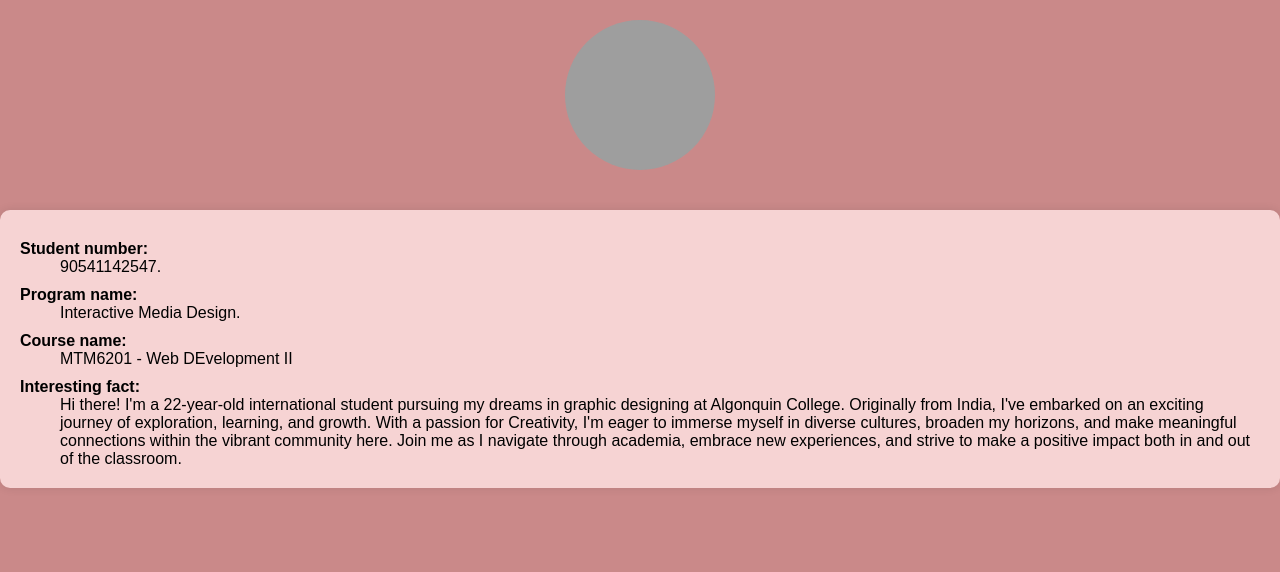
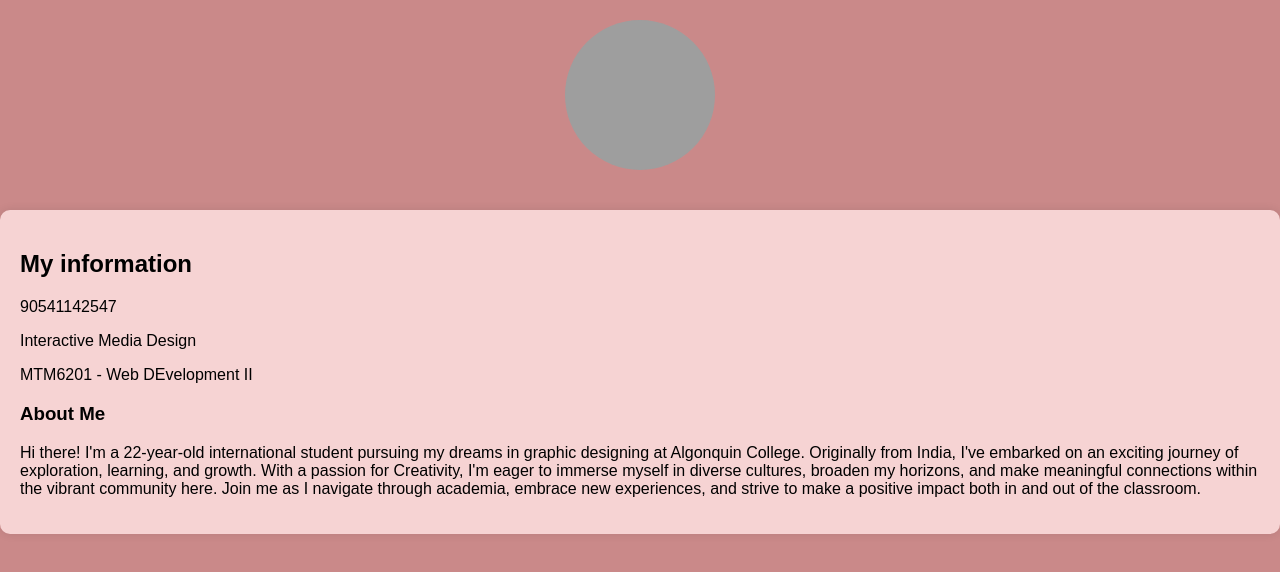
Before and after one commit to 1amanpreetkaur/week1-sem2-, a plain HTML site: page Index.html in a window 1280 px wide. Shown: the part 78-650 px from the top of the page. Drawn offline with Linux system fonts and the light colour scheme; grey boxes are pictures that could not be loaded.

Commit message:
few changes in index

```diff
--- a/Index.html
+++ b/Index.html
@@ -10,16 +10,16 @@
 <body>
     <h1>Amanpreet Kaur</h1>
     <img src="C:\Users\amanj\OneDrive\Documents\archie's profile picture.jpg">
-    <dl>
-        <dt>Student number:</dt>
-        <dd>90541142547.</dd>
-        <dt>Program name:</dt>
-        <dd>Interactive Media Design.</dd>
-        <dt>Course name:</dt>
-        <dd>MTM6201 - Web DEvelopment II</dd>
-        <dt>Interesting fact:</dt>
-        <dd>Hi there! I'm a 22-year-old international student pursuing my dreams in graphic designing at Algonquin College. Originally from India, I've embarked on an exciting journey of exploration, learning, and growth. With a passion for Creativity, I'm eager to immerse myself in diverse cultures, broaden my horizons, and make meaningful connections within the vibrant community here. Join me as I navigate through academia, embrace new experiences, and strive to make a positive impact both in and out of the classroom.</dd>
-    </dl>
+    <ul>
+        <h2>My information</h2>
+        <p>90541142547</p>
+
+        <p>Interactive Media Design</p>
+
+        <p>MTM6201 - Web DEvelopment II</p>
+        <h3>About Me</h3>
+        <p>Hi there! I'm a 22-year-old international student pursuing my dreams in graphic designing at Algonquin College. Originally from India, I've embarked on an exciting journey of exploration, learning, and growth. With a passion for Creativity, I'm eager to immerse myself in diverse cultures, broaden my horizons, and make meaningful connections within the vibrant community here. Join me as I navigate through academia, embrace new experiences, and strive to make a positive impact both in and out of the classroom.</p>
+    </ul>
 
 </body>
 </html>
--- a/Styles/main.css
+++ b/Styles/main.css
@@ -19,7 +19,7 @@ img {
     height: 150px;
 }
 
-dl {
+ul {
     background: #f6d3d3;
     display: inline-block;
     text-align: left;
```
